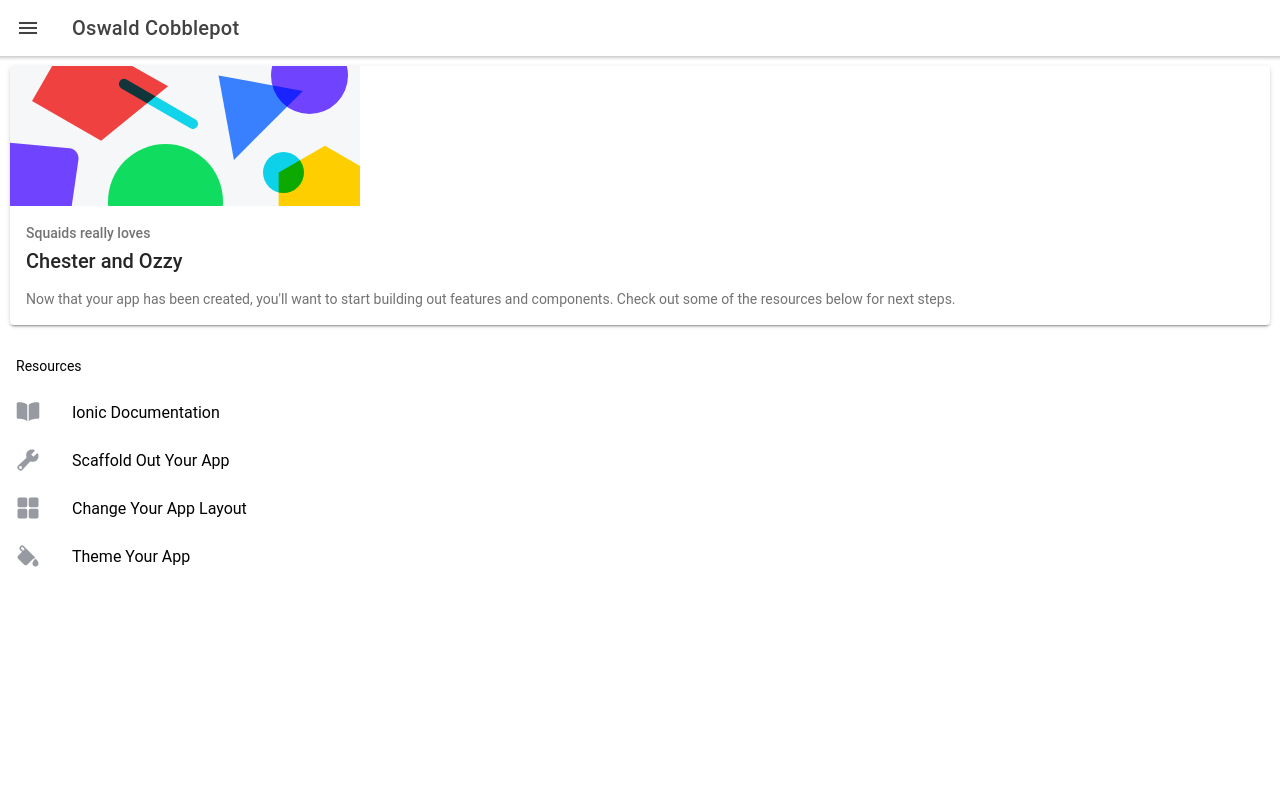
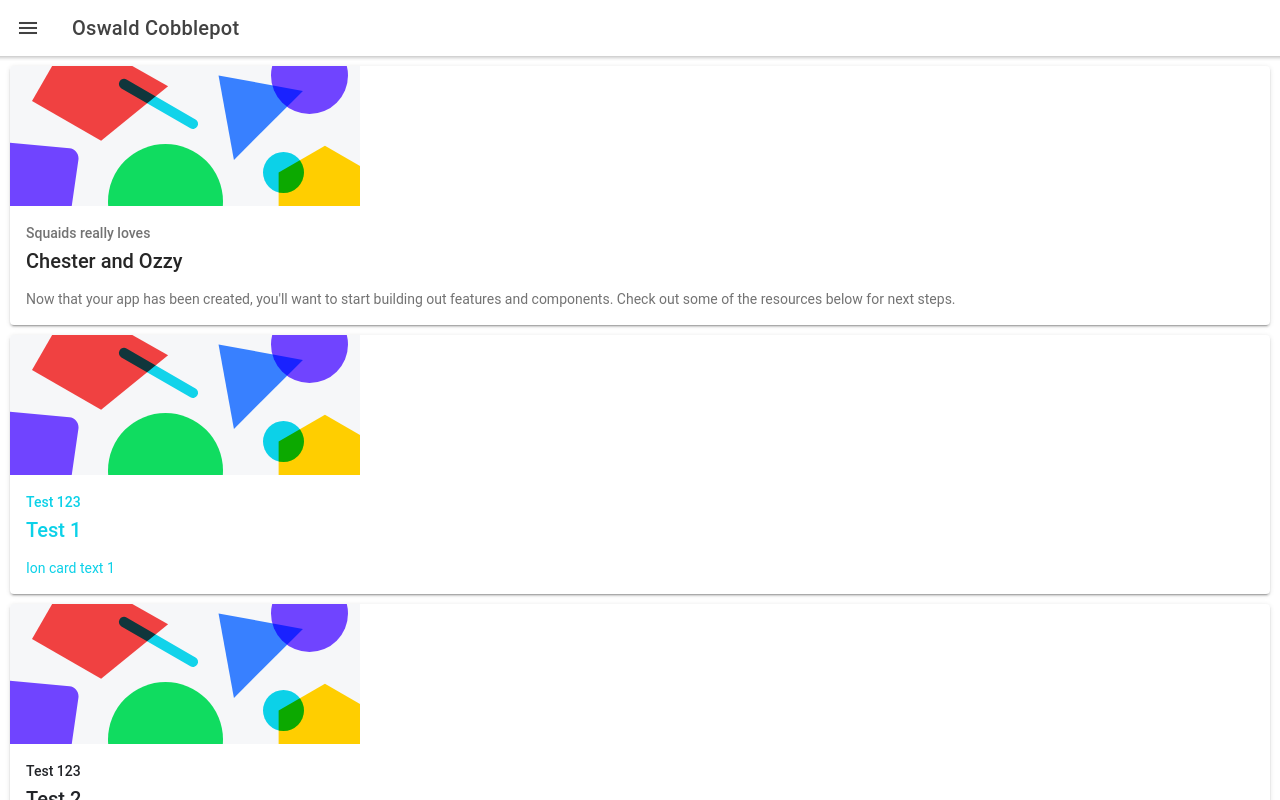
Before and after one commit to Jess220494/chipino-admin-fe, a React (Create React App) app in the folder Frontend/: page /home/ozzy in a window 1280 px wide. Built offline with nearby package versions, Linux system fonts and the light colour scheme.

Commit message:
4 ioncard sections 4 text 4 colours

```diff
--- a/Frontend/src/pages/Ozzy.js
+++ b/Frontend/src/pages/Ozzy.js
@@ -15,7 +15,8 @@ import {
     IonMenuButton,
     IonPage,
     IonTitle,
-    IonToolbar
+    IonToolbar,
+    IonText
     } from '@ionic/react';
   import { book, build, colorFill, grid } from 'ionicons/icons';
   import React from 'react';
@@ -24,6 +25,8 @@ import {
   const HomePage = () => {
     return (
       <IonPage>
+
+
         <IonHeader>
           <IonToolbar>
             <IonButtons slot="start">
@@ -32,6 +35,9 @@ import {
             <IonTitle>Oswald Cobblepot</IonTitle>
           </IonToolbar>
         </IonHeader>
+
+
+
         <IonContent>
           <IonCard className="welcome-card">
             <img src="/assets/shapes.svg" alt=""/>
@@ -43,6 +49,58 @@ import {
               <p>
                 Now that your app has been created, you'll want to start building out features and
                 components. Check out some of the resources below for next steps.
+              </p>
+            </IonCardContent>
+          </IonCard>
+
+          <IonCard className="welcome-card">
+            <img src="/assets/shapes.svg" alt=""/>
+            <IonCardHeader>
+              <IonCardSubtitle><IonText color="secondary">Test 123</IonText></IonCardSubtitle>
+              <IonCardTitle><IonText color="secondary">Test 1</IonText></IonCardTitle>
+            </IonCardHeader>
+            <IonCardContent>
+              <p>
+                <IonText color="secondary">Ion card text 1</IonText>
+              </p>
+            </IonCardContent>
+          </IonCard>
+
+          <IonCard className="welcome-card">
+            <img src="/assets/shapes.svg" alt=""/>
+            <IonCardHeader>
+              <IonCardSubtitle><IonText color="dark">Test 123</IonText></IonCardSubtitle>
+              <IonCardTitle><IonText color="dark">Test 2</IonText></IonCardTitle>
+            </IonCardHeader>
+            <IonCardContent>
+              <p>
+                <IonText color="dark"> Ion card text 2</IonText>
+              </p>
+            </IonCardContent>
+          </IonCard>
+
+          <IonCard className="welcome-card">
+            <img src="/assets/shapes.svg" alt=""/>
+            <IonCardHeader>
+              <IonCardSubtitle><IonText color="primary">Test 123</IonText></IonCardSubtitle>
+              <IonCardTitle><IonText color="primary">Test 3</IonText></IonCardTitle>
+            </IonCardHeader>
+            <IonCardContent>
+              <p>
+                <IonText color="primary">Ion card test 3</IonText>
+              </p>
+            </IonCardContent>
+          </IonCard>
+
+          <IonCard className="welcome-card">
+            <img src="/assets/shapes.svg" alt=""/>
+            <IonCardHeader>
+              <IonCardSubtitle><IonText color="danger">Test 123</IonText></IonCardSubtitle>
+              <IonCardTitle><IonText color="danger">Test 4</IonText></IonCardTitle>
+            </IonCardHeader>
+            <IonCardContent>
+              <p>
+                <IonText color="danger">Ion card test 4</IonText>
               </p>
             </IonCardContent>
           </IonCard>
--- /dev/null
+++ b/Frontend/src/react-app-env.d.ts
@@ -0,0 +1 @@
+/// <reference types="react-scripts" />
```
